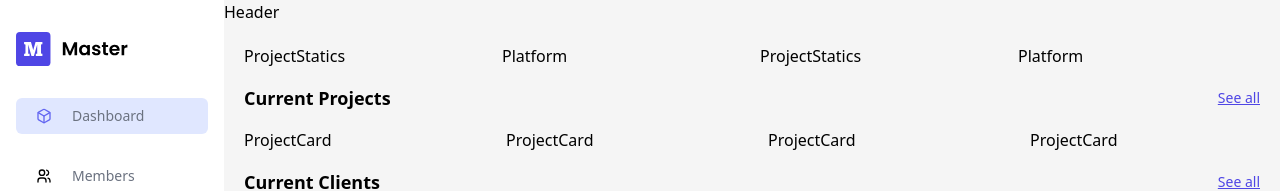
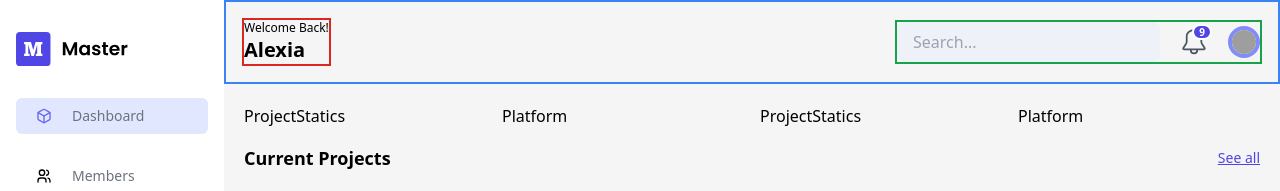
Before and after one commit to septianadip17/slicing-exercise-part6, a React (Vite) app: page / in a window 1280 px wide. Shown: the top 191 px of the page. Built offline with nearby package versions, Linux system fonts and the light colour scheme; grey boxes are pictures that could not be loaded.

Commit message:
header showed

```diff
--- a/src/components/Header.jsx
+++ b/src/components/Header.jsx
@@ -1,9 +1,36 @@
-import React from 'react'
-
+import React from "react";
+import { GoBell } from "react-icons/go";
 const Header = () => {
   return (
-    <div>Header</div>
-  )
-}
+    <div className="flex justify-between items-center p-4  border-2 border-blue-500">
+      <div className="border-2 border-red-600">
+        <h1 className="text-xs">Welcome Back!</h1>
+        <p className="text-xl font-semibold">Alexia</p>
+      </div>
+      <div className="flex items-center space-x-5 border-2 border-green-600">
+        <div className="hidden md:flex">
+          <input
+            type="text"
+            placeholder="Search..."
+            className="bg-indigo-100/30 px-4 py-2 rounded-lg focus:outline-0 focus:ring-2 focus:ring-indigo-600"
+          />
+        </div>
+        <div className="flex items-center space-x-5">
+          <button className="relative text-2xl text-gray-600 ">
+            <GoBell size={28} />
+            <span className="absolute top-0 right-0 -mt-1 -mr-1 flex justify-center items-center bg-indigo-600 text-white font-semibold text-[10px] w-5 h-4 rounded-full border-2 border-white">
+              9
+            </span>
+          </button>
+          <img
+            className="w-8 h-8 rounded-full border-4 border-indigo-400"
+            src="https://randomuser.me/api/portraits/women/50.jpg"
+            alt=""
+          />
+        </div>
+      </div>
+    </div>
+  );
+};
 
-export default Header
+export default Header;
```
